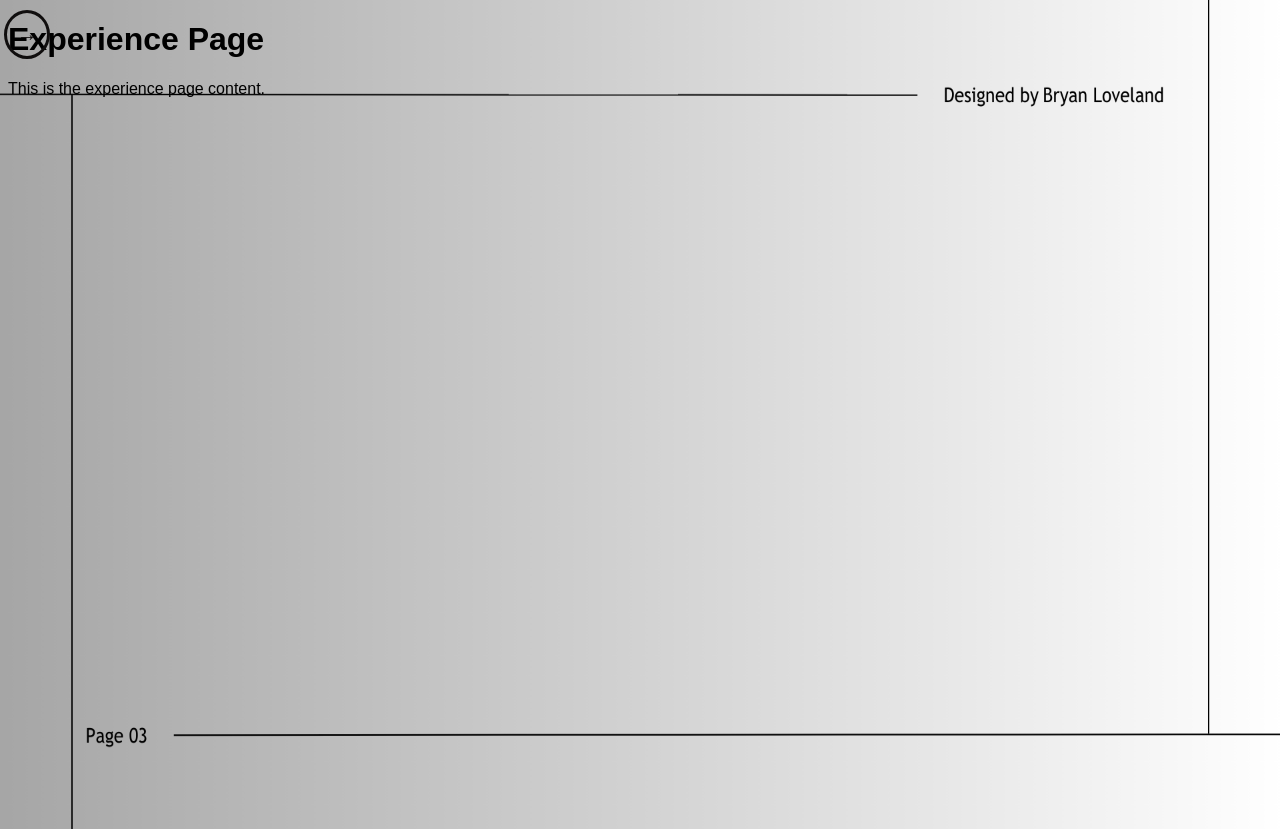
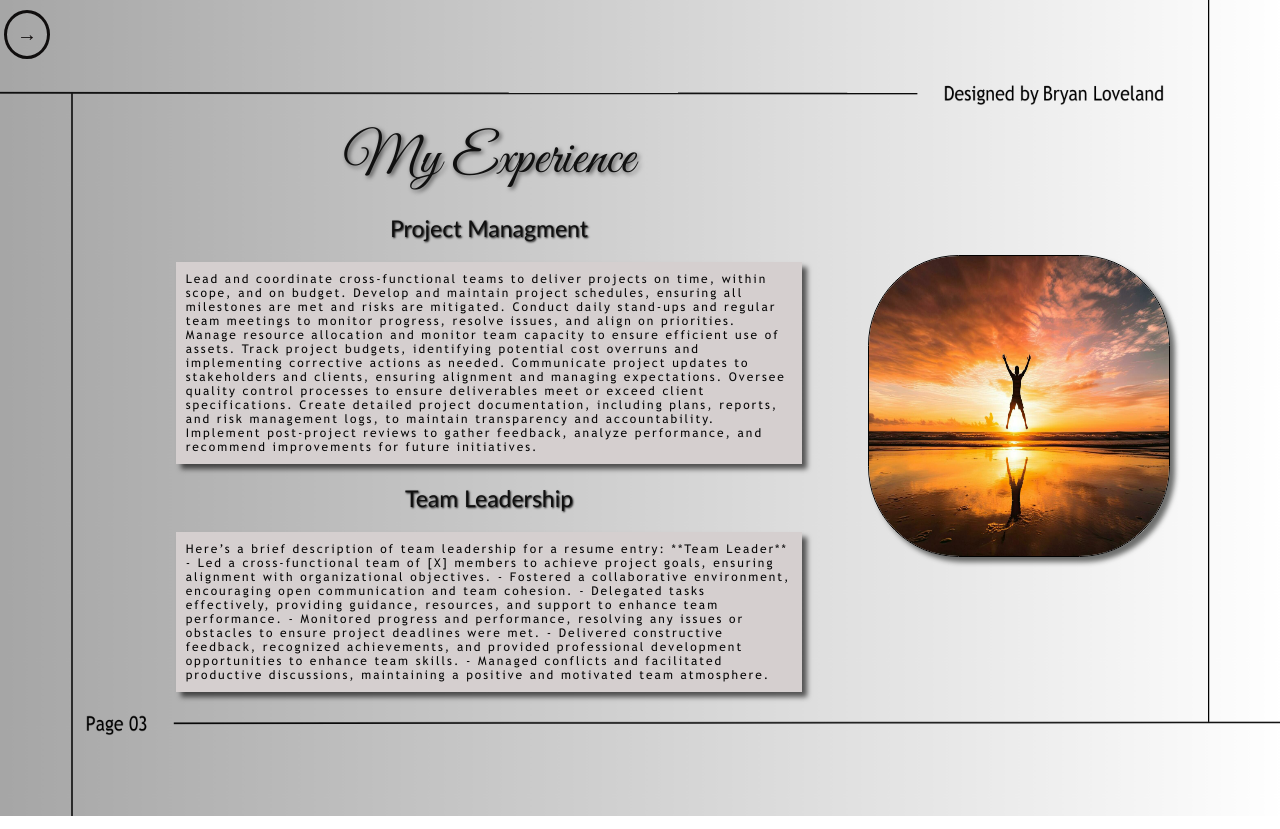
Before and after one commit to Bloveland0421/Bryan-Loveland-Portfolio, a React (Vite) app in the folder Portfolio/: page /experience in a window 1280 px wide. Built offline with nearby package versions, Linux system fonts and the light colour scheme.

Commit message:
experince-page

```diff
--- a/Portfolio/src/App.css
+++ b/Portfolio/src/App.css
@@ -240,7 +240,7 @@ svg:hover {
   color: rgb(21, 5, 5);
 }
 
-.about-content {
+.about-content  {
   text-align: center;
   width: 40%;
   display: flex;
@@ -258,3 +258,71 @@ svg:hover {
   animation: fadeIn 2s ease-out 1;
   box-shadow: 5px 5px 5px rgba(19, 20, 19, 0.6);
 }
+
+.experience-container {
+  height: 100vh;
+  display: flex;
+  justify-content: center;
+  align-items: center;
+  /* gap: 50px; */
+  color: rgb(21, 5, 5);
+}
+
+.experience-content {
+  text-align: center;
+  width: 40%;
+  display: flex;
+  flex-direction: row;
+  justify-content: center;
+  align-items: center;
+  gap: 40px;
+}
+
+.experience-left {
+  width: 60%;
+  display: flex;
+  flex-direction: column;
+  justify-content: center;
+  gap: 20px;
+}
+
+.experience-header-styling{
+  font-family: 'GreatVibes', cursive;
+  font-size: 55px;
+  color: rgb(16, 16, 16);
+  margin: 0 auto;
+  text-shadow: 2px 2px 4px rgba(10, 10, 10, 0.637);
+  font-weight: lighter;
+  animation: slideDown 1s ease-out;
+}
+
+.experience-title-styling {
+  font-family: 'Trebuchet MS', sans-serif;
+  font-size: 23px;
+  color: rgb(16, 16, 16);
+  margin: 0 auto;
+  text-shadow: 1px 1px 2px;
+  font-weight: lighter;
+  animation: slideInLeft 1s ease-out;
+}
+.experience-body-styling{
+  width: 80%;
+  font-family: 'Trebuchet MS', sans-serif;
+  font-size: 12px;
+  color: rgb(7, 7, 7);
+  background-color: #d5cfcf;
+  margin: 0 auto;
+  letter-spacing: 2px;
+  box-shadow: 5px 5px 5px rgba(0, 0, 0, 0.625);
+  padding: 10px;
+  animation: fadeIn 2s ease-out 1;
+}
+
+.experience-right img {
+  width: 300px;
+  height: 300px;
+  border-radius: 30%;
+  border: 1px solid black;
+  animation: fadeIn 2s ease-out 1;
+  box-shadow: 5px 5px 5px rgba(19, 20, 19, 0.6);
+}
--- a/Portfolio/src/Pages/Experience.jsx
+++ b/Portfolio/src/Pages/Experience.jsx
@@ -12,8 +12,37 @@ const Experience = () => {
 
     return (
         <div className="experience-container">
-            <h1>Experience Page</h1>
-            <p>This is the experience page content.</p>
+            {/* <div className="experience-content"> */}
+                <div className="experience-left">
+                    <h1 className='experience-header-styling'>My Experience</h1>
+                    <h3 className='experience-title-styling'>Project Managment</h3>
+                    {/* <h4 className='experience-title-styling'>April 2007 - Present</h4> */}
+                    <p className='experience-body-styling'>Lead and coordinate cross-functional teams to deliver projects on time, within scope, and on budget.
+Develop and maintain project schedules, ensuring all milestones are met and risks are mitigated.
+Conduct daily stand-ups and regular team meetings to monitor progress, resolve issues, and align on priorities.
+Manage resource allocation and monitor team capacity to ensure efficient use of assets.
+Track project budgets, identifying potential cost overruns and implementing corrective actions as needed.
+Communicate project updates to stakeholders and clients, ensuring alignment and managing expectations.
+Oversee quality control processes to ensure deliverables meet or exceed client specifications.
+Create detailed project documentation, including plans, reports, and risk management logs, to maintain transparency and accountability.
+Implement post-project reviews to gather feedback, analyze performance, and recommend improvements for future initiatives.
+</p>
+                    <h3 className='experience-title-styling'>Team Leadership</h3>
+                    {/* <h4 className='experience-title-styling'>December 2013 - Present</h4> */}
+                    <p className='experience-body-styling'>Here’s a brief description of team leadership for a resume entry:
+
+**Team Leader**
+- Led a cross-functional team of [X] members to achieve project goals, ensuring alignment with organizational objectives.
+- Fostered a collaborative environment, encouraging open communication and team cohesion.
+- Delegated tasks effectively, providing guidance, resources, and support to enhance team performance.
+- Monitored progress and performance, resolving any issues or obstacles to ensure project deadlines were met.
+- Delivered constructive feedback, recognized achievements, and provided professional development opportunities to enhance team skills.
+- Managed conflicts and facilitated productive discussions, maintaining a positive and motivated team atmosphere.</p>
+                </div>
+                <div className="experience-right">
+                    <img src="/public/a-man-jumping-on-the-beach-at-sunset-silhouettes-of-happy-man-on-successful-generative-ai-free-photo.jpeg" alt="" />
+                </div>
+            {/* </div> */}
         </div>
     );
 }
```
Also changed, not shown: Portfolio/public/a-man-jumping-on-the-beach-at-sunset-silhouettes-of-happy-man-on-successful-generative-ai-free-photo.jpeg (added).
